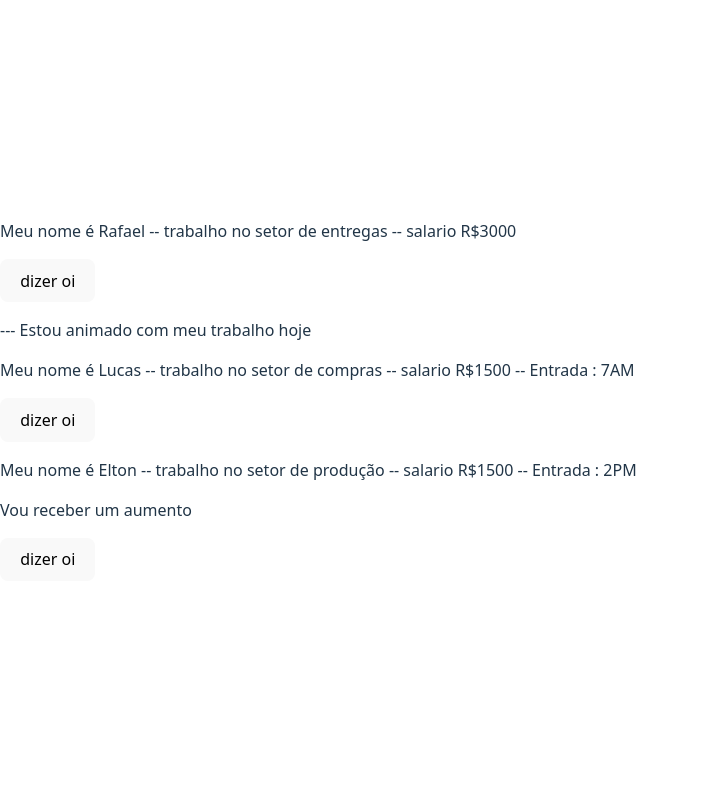
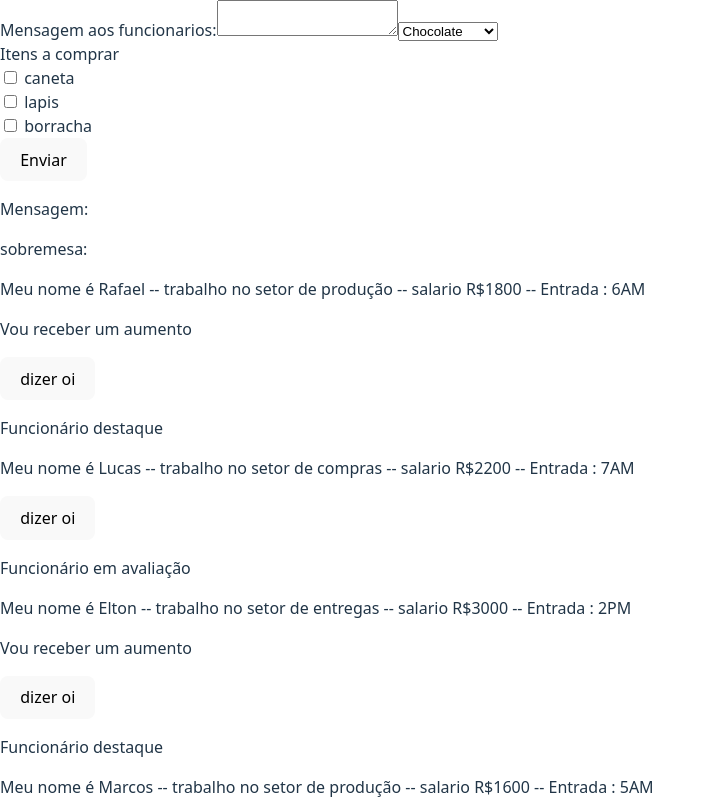
Before and after one commit to RafaelMoreira-Fatec/manutencaoJS, a React (Vite) app in the folder react/manutencaor-react/: page / in a window 1280 px wide. Shown: the top 800 px of the page, without its empty margins (0-715 px from the left). Built offline with nearby package versions, Linux system fonts and the light colour scheme.

Commit message:
formularios com react

```diff
--- a/react/manutencaor-react/src/App.jsx
+++ b/react/manutencaor-react/src/App.jsx
@@ -1,3 +1,4 @@
+import { useState } from 'react';
 import './App.css'
 import Funcionario from './components/Funcionario';
 
@@ -81,15 +82,209 @@ import Funcionario from './components/Funcionario';
 
 
 
-function Empresa(){
+function Empresa() {
 
-  return(
+
+  const [inputs, setInputs] = useState({});
+
+  const sobremesas = [
+    'Chocolate',
+    'Pudim',
+    'Doce de leite',
+    'Torta'
+  ]
+
+  // const [mensagem, setMensagem] = useState("");
+  // const [sobremesa, setSobremesa] = useState(sobremesas[0]);
+
+  const funcionarios = [
+    {
+      id: 1,
+      nome: "Rafael",
+      setor: "produção",
+      salario: 1800,
+      bomFuncionario: true,
+      entrada: "6AM"
+    },
+    {
+      id: 2,
+      nome: "Lucas",
+      setor: "compras",
+      salario: 2200,
+      bomFuncionario: false,
+      entrada: "7AM"
+    },
+    {
+      id: 3,
+      nome: "Elton",
+      setor: "entregas",
+      salario: 3000,
+      bomFuncionario: true,
+      entrada: "2PM"
+    },
+    {
+      id: 4,
+      nome: "Marcos",
+      setor: "produção",
+      salario: 1600,
+      bomFuncionario: false,
+      entrada: "5AM"
+    },
+    {
+      id: 5,
+      nome: "Fernanda",
+      setor: "RH",
+      salario: 2800,
+      bomFuncionario: true,
+      entrada: "8AM"
+    },
+    {
+      id: 6,
+      nome: "Ana",
+      setor: "financeiro",
+      salario: 3500,
+      bomFuncionario: true,
+      entrada: "9AM"
+    },
+    {
+      id: 7,
+      nome: "Carlos",
+      setor: "manutenção",
+      salario: 2500,
+      bomFuncionario: false,
+      entrada: "6AM"
+    },
+    {
+      id: 8,
+      nome: "Bruno",
+      setor: "logística",
+      salario: 2700,
+      bomFuncionario: true,
+      entrada: "1PM"
+    },
+    {
+      id: 9,
+      nome: "Juliana",
+      setor: "compras",
+      salario: 2300,
+      bomFuncionario: false,
+      entrada: "7AM"
+    },
+    {
+      id: 10,
+      nome: "Paula",
+      setor: "produção",
+      salario: 1900,
+      bomFuncionario: true,
+      entrada: "5AM"
+    }
+  ];
+
+
+
+  const funcionariosComMaiorSalario = funcionarios.filter(funcionario => funcionario.salario > 2500)
+
+  // const genrenciaFormulario = (event) => {
+  //   console.log(mensagem)
+  //   setMensagem(event.target.value);
+  // }
+
+  // const genrenciaFormulario2 = (event) => {
+  //   setSobremesa(event.target.value);
+  //   console.log(sobremesa)
+  // }
+
+  const handleInputs = (event) => {
+    const name = event.target.type === 'checkbox' ? event.target.checked : event.target.name;
+    const value = event.target.value;
+
+    console.log(inputs)
+    setInputs(values => ({ ...values, [name]: value }))
+
+  }
+
+  const gerenciaEnvioDeFormulario = (event) => {
+    console.log(event)
+    event.preventDefault();
+    alert(inputs);
+  }
+
+  return (
     <>
-    <Funcionario nome="Rafael" setor="entregas" salario={3000}>
-      <span> --- Estou animado com meu trabalho hoje</span>
-    </Funcionario>
-    <Funcionario nome="Lucas" setor="compras" entrada="7AM"/>
-    <Funcionario nome="Elton" entrada="2PM" bomFuncionario={true}/>
+
+      <div>
+        <form
+          onSubmit={gerenciaEnvioDeFormulario}
+        >
+          <label htmlFor="mensagem">Mensagem aos funcionarios:</label>
+          {/* <input type="text" id="mensagem" value={mensagem}
+      onChange={genrenciaFormulario}
+      /> */}
+          <textarea name="mensagem" id="mensagem" value={inputs.mensagem} onChange={handleInputs} />
+
+          <select value={inputs.sobremesa} onChange={handleInputs} name="sobremesa">
+            {
+              sobremesas.map((sobremesa, index) => <option value={sobremesa} key={index}>{sobremesa}</option>)
+            }
+          </select>
+          <br />
+          <label>Itens a comprar</label><br />
+          <label htmlFor="caneta">
+            <input type="checkbox" name="caneta" id="caneta" value={inputs.caneta}/> caneta
+          </label>
+          <br />
+          <label htmlFor="lapis">
+            <input type="checkbox" name="lapis" id="lapis"  value={inputs.lapis}/> lapis
+          </label>
+          <br />
+          <label htmlFor="borracha">
+            <input type="checkbox" name="borracha" id="borracha"  value={inputs.borracha}/> borracha
+          </label>
+          <br />
+          <button type="submit">Enviar</button>
+        </form>
+        <p>
+          Mensagem: {inputs.mensagem}
+        </p>
+        <p>
+          sobremesa: {inputs.sobremesa}
+        </p>
+      </div>
+
+      {funcionarios.map((funcionario) => (
+        <Funcionario
+          key={funcionario.id}
+          nome={funcionario.nome}
+          setor={funcionario.setor}
+          salario={funcionario.salario}
+          bomFuncionario={funcionario.bomFuncionario}
+          entrada={funcionario.entrada}
+        >
+          <span>
+            {funcionario.bomFuncionario
+              ? "Funcionário destaque"
+              : "Funcionário em avaliação"}
+          </span>
+        </Funcionario>
+      ))}
+
+      <h1>maiores salarios</h1>
+      {funcionariosComMaiorSalario.map((funcionario) => (
+        <Funcionario
+          key={funcionario.id}
+          nome={funcionario.nome}
+          setor={funcionario.setor}
+          salario={funcionario.salario}
+          bomFuncionario={funcionario.bomFuncionario}
+          entrada={funcionario.entrada}
+        >
+          <span>
+            {funcionario.bomFuncionario
+              ? "Funcionário destaque"
+              : "Funcionário em avaliação"}
+          </span>
+        </Funcionario>
+      ))}
     </>
   )
 }
```
